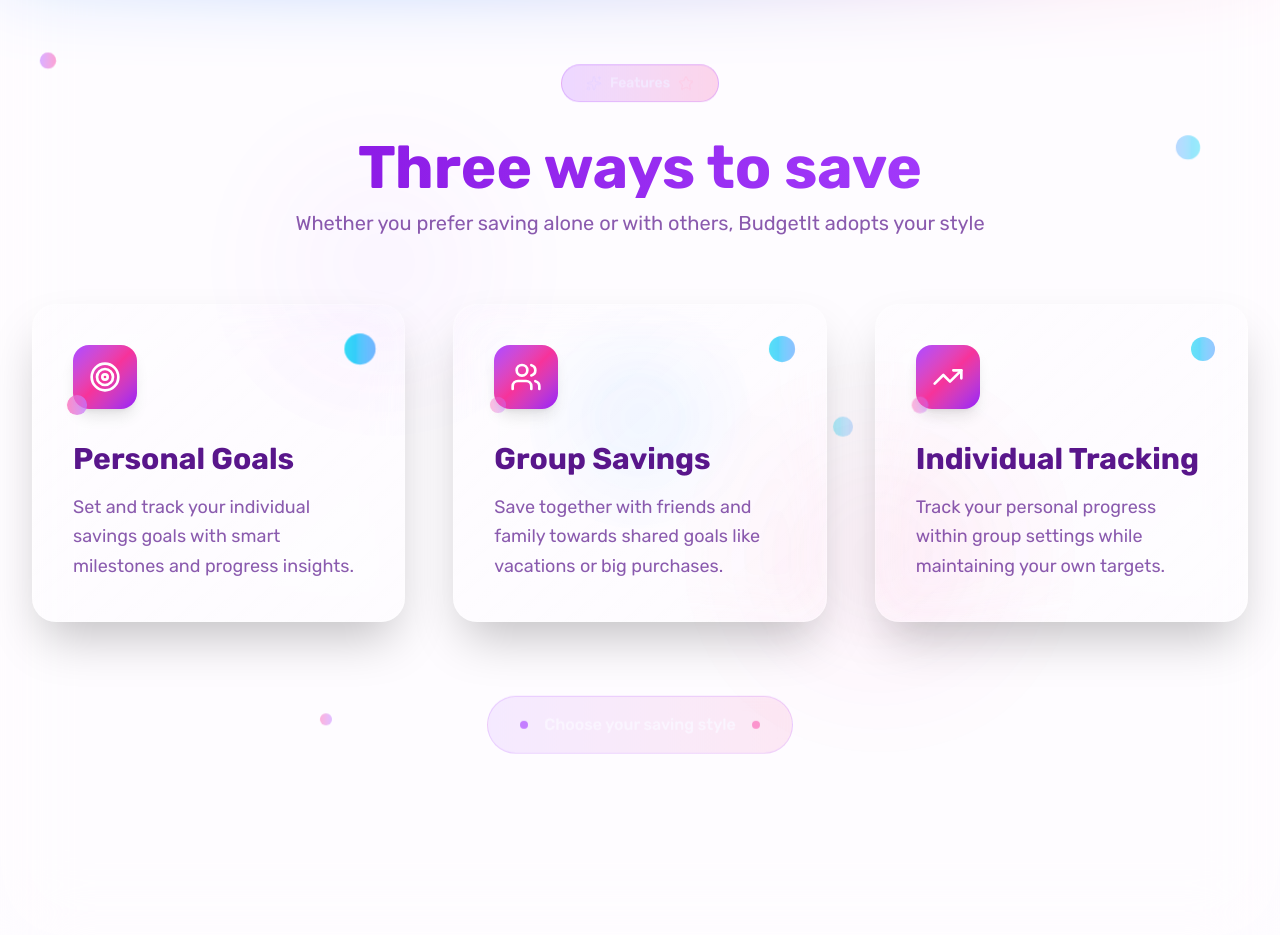
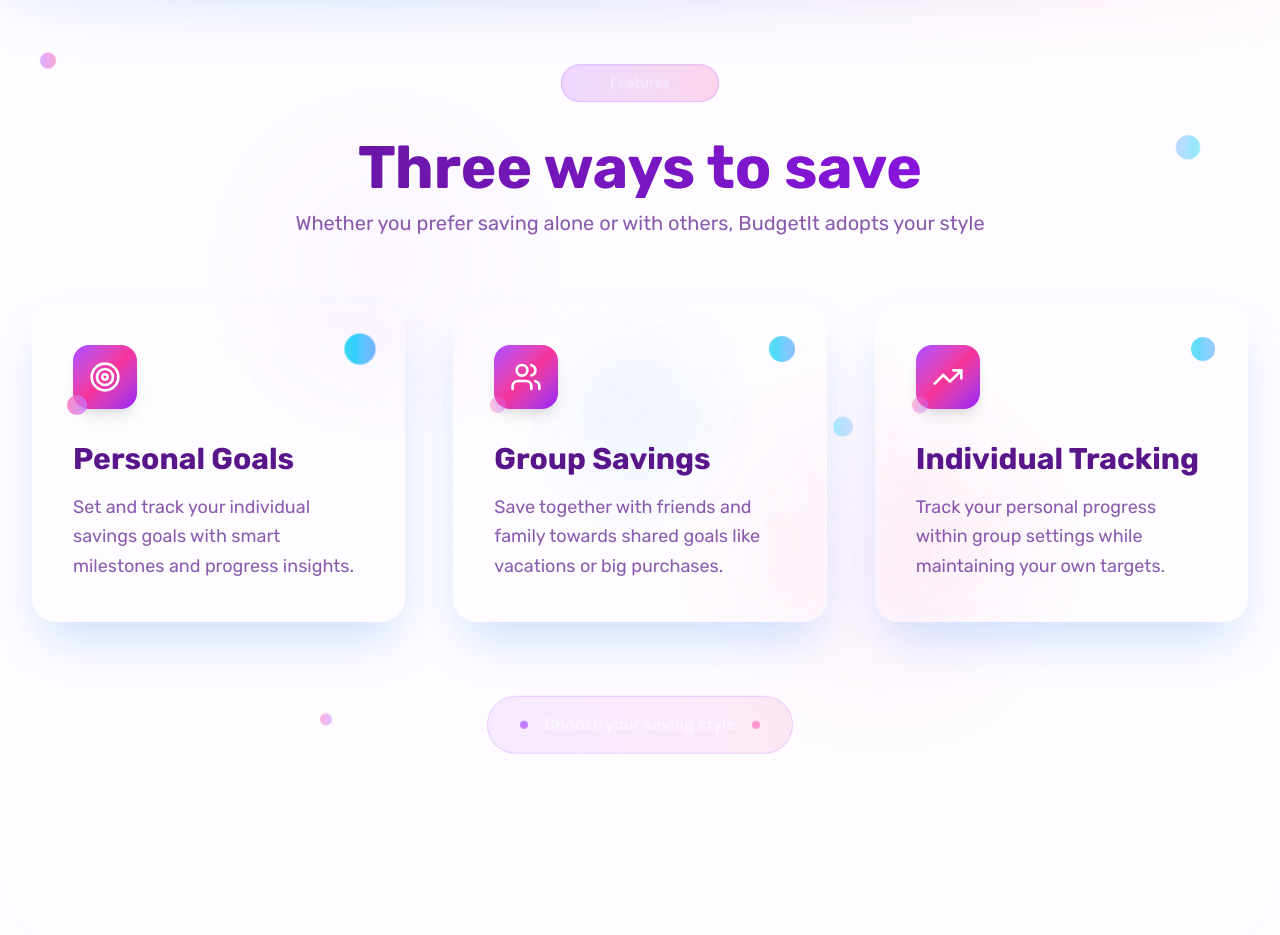
Before and after one commit to cygullem/budgeit, a Next.js app: page / in a window 1280 px wide. Shown: the part 820-1755 px from the top of the page. Built offline with nearby package versions, Linux system fonts and the light colour scheme.

Commit message:
feat: enhanced ui visibility

```diff
--- a/components/landing/Features.tsx
+++ b/components/landing/Features.tsx
@@ -34,7 +34,7 @@ export default function Features() {
                </div>
 
                <h2
-                  className="text-5xl md:text-6xl font-bold mb-6 bg-gradient-to-r from-purple-700 to-purple-500 bg-clip-text text-transparent"
+                  className="text-5xl md:text-6xl font-bold mb-6 bg-gradient-to-r from-purple-900 to-purple-600 bg-clip-text text-transparent"
                   data-entrance
                >
                   Three ways to save
@@ -58,7 +58,7 @@ export default function Features() {
                      style={{ animationDelay: `${index * 0.2}s` }}
                   >
                      {/* Card */}
-                     <div className="relative bg-gradient-to-br from-white/10 via-white/5 to-white/10 backdrop-blur-xl border border-white/20 rounded-3xl p-8 lg:p-10 hover:bg-gradient-to-br hover:from-white/15 hover:via-white/10 hover:to-white/15 transition-all duration-500 transform hover:scale-105 hover:-translate-y-2 shadow-2xl hover:shadow-purple-500/25">
+                     <div className="relative bg-gradient-to-br from-white/10 via-white/5 to-white/10 backdrop-blur-xl border border-white/20 rounded-3xl p-8 lg:p-10 hover:bg-gradient-to-br hover:from-white/15 hover:via-white/10 hover:to-white/15 transition-all duration-500 transform hover:scale-105 hover:-translate-y-2 shadow-2xl shadow-blue-500/25 hover:shadow-purple-500/10">
 
                         <div className="absolute inset-0 rounded-3xl bg-gradient-to-r from-transparent via-white/5 to-transparent opacity-0 group-hover:opacity-100 transition-opacity duration-500" data-shimmer />
 
```
